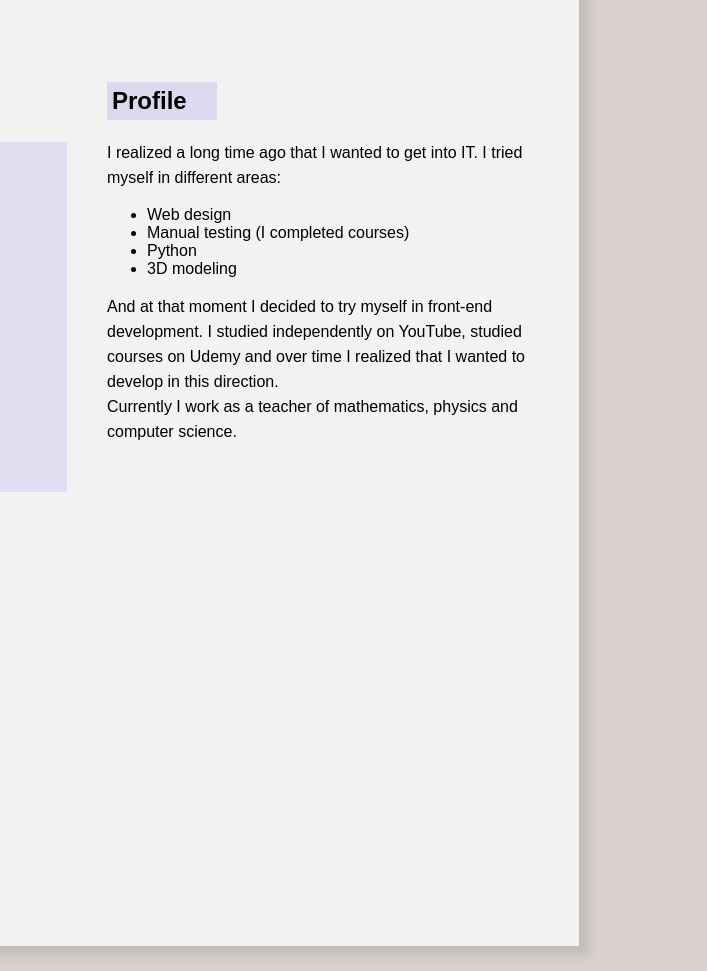
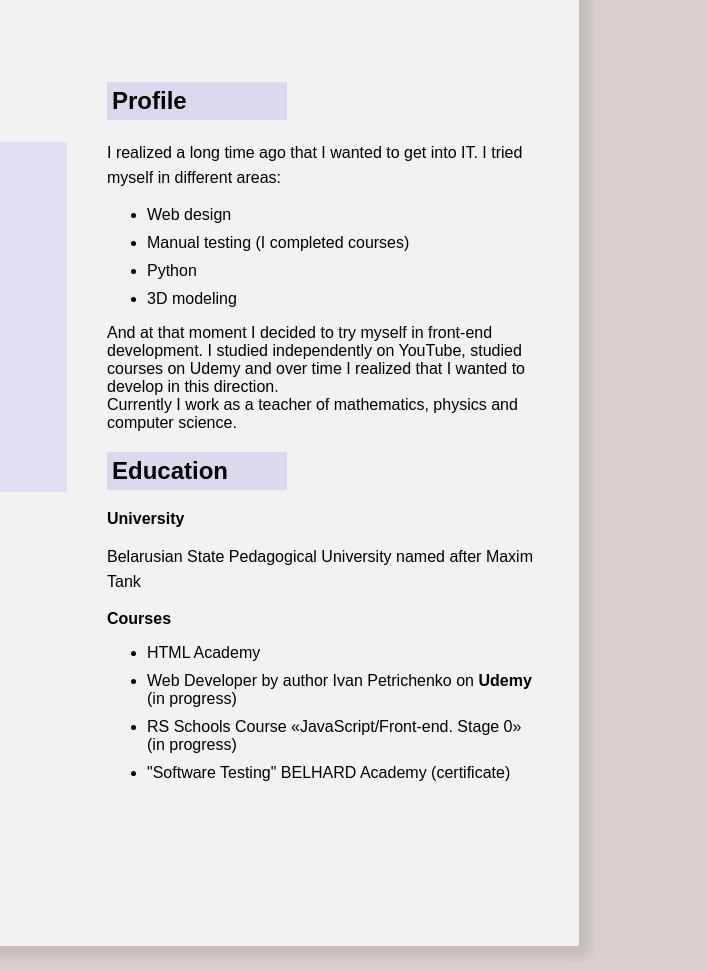
Before and after one commit to VictoriaDobrosoltseva/rsschool-cv, a plain HTML site: page index.html in a window 1280 px wide. Shown: the part 371-1342 px from the top of the page, 573-1280 px from the left. Drawn offline with Linux system fonts and the light colour scheme.

Commit message:
feat: add education section

```diff
--- a/index.html
+++ b/index.html
@@ -64,9 +64,9 @@
                 </div>
                 <div class="second_column">
                     <section class="profile">
-                        <h2 class="profile_title">Profile</h2>
-                        <p class="profile_text">I realized a long time ago that I wanted to get into IT. I tried myself in different areas:</p>
-                        <ul>
+                        <h2 class="second_column_title">Profile</h2>
+                        <p class="second_column_text">I realized a long time ago that I wanted to get into IT. I tried myself in different areas:</p>
+                        <ul class="profile_list">
                             <li>Web design</li>
                             <li>Manual testing (I completed courses)</li>
                             <li>Python</li>
@@ -75,9 +75,19 @@
                         <p class="profile_text">And at that moment I decided to try myself in front-end development. I studied independently on YouTube, studied courses
                         on Udemy and over time I realized that I wanted to develop in this direction. <br>
                         Currently I work as a teacher of mathematics, physics and computer science.</p>
+                    </section>
 
-
-
+                    <section class="education">
+                        <h2 class="second_column_title">Education</h2>
+                        <strong>University</strong>
+                        <p class="second_column_text">Belarusian State Pedagogical University named after Maxim Tank</p>
+                        <strong>Courses</strong>
+                        <ul class="education_list">
+                            <li>HTML Academy</li>
+                            <li>Web Developer by author Ivan Petrichenko on <strong>Udemy</strong> (in progress)</li>
+                            <li>RS Schools Course «JavaScript/Front-end. Stage 0» (in progress)</li>
+                            <li>"Software Testing" BELHARD Academy (сertificate)</li>
+                        </ul>
                     </section>
                 </div>
             </div>
--- a/style.css
+++ b/style.css
@@ -102,12 +102,20 @@
     margin: 40px;
 }
 
-.profile_title {
-    width: 100px;
+.second_column_title {
+    width: 170px;
     padding: 5px;
     background-color: #dad9ee;
 }
 
-.profile_text {
+.second_column_text {
     line-height: 25px;
 }
+
+.profile_list li {
+    margin-bottom: 10px;
+}
+
+.education_list li {
+    margin-bottom: 10px;
+}
```
